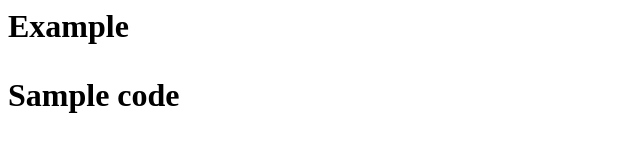
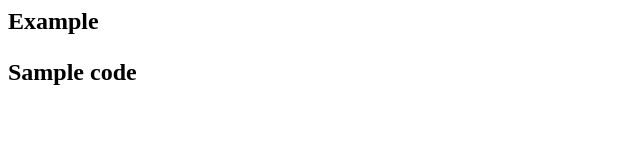
Before and after one commit to dperezju/Test, a plain HTML site: page index.html in a window 1280 px wide. Shown: the whole page, without its empty margins (0-640 px from the left). Drawn offline with Linux system fonts and the light colour scheme.

Commit message:
new change

```diff
--- a/index.html
+++ b/index.html
@@ -2,7 +2,7 @@
 <head>
 </head>
 <body>
-<h1>Example<h1>
+<h2>Example<h2>
 <p>Sample code</p>
 </body>
 </html>
```
